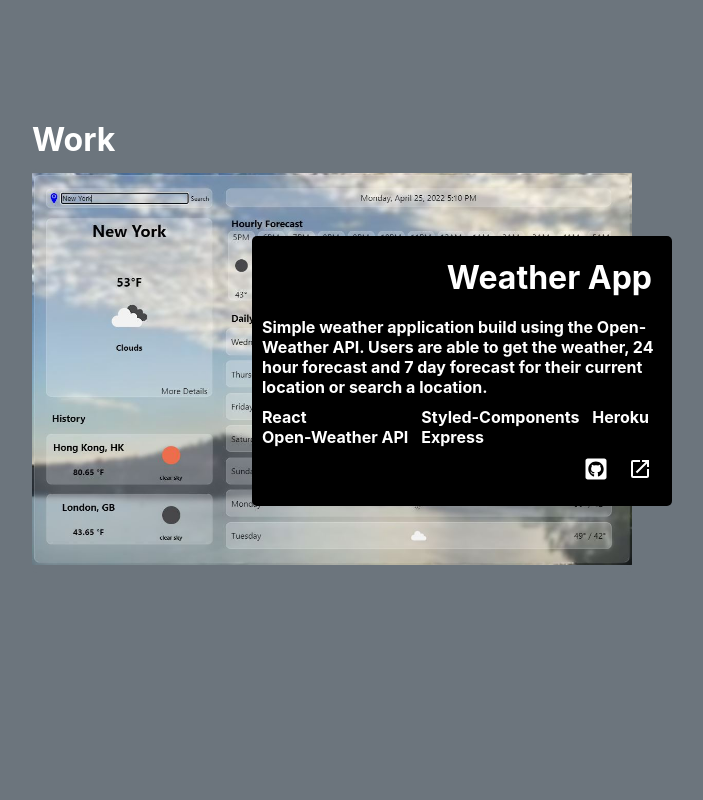
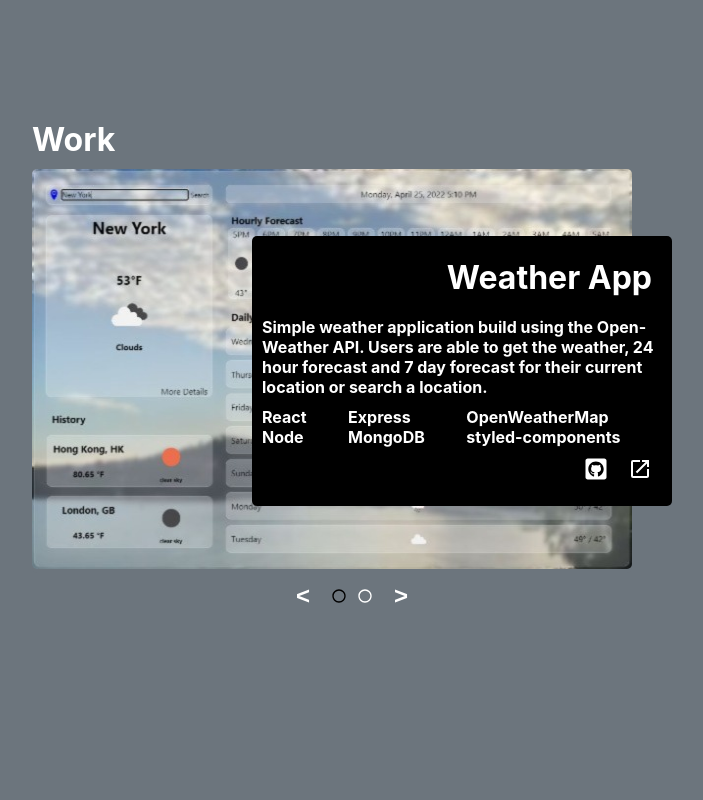
Before and after one commit to Frank-5850/Portfolio-2022, a React (Create React App) app: page / in a window 1280 px wide. Shown: the part 1680-2480 px from the top of the page, without its empty margins (288-991 px from the left). Built offline with nearby package versions, Linux system fonts and the light colour scheme.

Commit message:
feat(work): add carousel buttons to control which project is being displayed.

```diff
--- a/src/Nav/nav.styles.js
+++ b/src/Nav/nav.styles.js
@@ -6,6 +6,7 @@
   width: 100%;
   z-index: 2;
   border-bottom: 1px solid #e6e6e6;
+  padding-bottom: 5px;
 `;
 
 export const NavWrapper = styled.nav`
@@ -18,6 +19,7 @@
 export const NavGroup = styled.ul`
   display: flex;
   justify-content: space-between;
+  align-items: center;
   padding: 0.5rem;
   margin: 0;
 `;
@@ -32,7 +34,7 @@
   width: 60px;
   height: 60px;
   object-fit: contain;
-  border-radius: 5px;
+  border-radius: 4px;
 `;
 
 export const NavLink = styled.a`
--- a/src/Work/Work.js
+++ b/src/Work/Work.js
@@ -1,5 +1,6 @@
-import React from "react";
-import weather from "../assets/ProjectPhotos/Weather.JPG";
+import React, { useEffect, useState } from "react";
+import weather from "../assets/ProjectPhotos/weather.jpg";
+import eastBay from "../assets/ProjectPhotos/EastBay.jpg";
 import {
   WorkWrapper,
   WorkContainer,
@@ -16,50 +17,122 @@
   WorkLink,
   GithubIcon,
   WebsiteIcon,
+  CarouselController,
+  CarouselButton,
+  CurrentProjectIcon,
 } from "./Work.styles";
 
 const Work = () => {
+  const [project, setProject] = useState();
+  const [projects, setProjects] = useState([
+    {
+      name: "Weather App",
+      description:
+        "Simple weather application build using the Open-Weather API. Users are able to get the weather, 24 hour forecast and 7 day forecast for their current location or search a location.",
+      link: "https://glassmorphic-weather.herokuapp.com/home",
+      github: "https://github.com/Frank-5850/weather-react",
+      tech: [
+        "React",
+        "Node",
+        "Express",
+        "MongoDB",
+        "OpenWeatherMap",
+        "styled-components",
+      ],
+      photo: weather,
+    },
+    {
+      name: "East Bay Recorders",
+      description:
+        "East Bay Recorders is an intimate, vibey studio where real music gets made. I had the pleasure to modernize the front-end with Andrew Spivey.",
+      link: "eastbayrecorders.com",
+      github: "https://github.com/andrewjspivey/eastbay_recorders",
+      tech: [
+        "React",
+        "Node",
+        "styled-components",
+        "Material UI",
+        "React-Router",
+      ],
+      photo: eastBay,
+    },
+    // {
+    //   name: "East Bay Recorders",
+    //   description: "",
+    //   link: "eastbayrecorders.com",
+    //   github: "https://github.com/andrewjspivey/eastbay_recorders",
+    //   tech: [
+    //     "React",
+    //     "Node",
+    //     "styled-components",
+    //     "Material UI",
+    //     "React-Router",
+    //   ],
+    //   photo: eastBay,
+    // },
+  ]);
+
+  const [index, setIndex] = useState(0);
+
+  useEffect(() => {
+    setProject(projects[index]);
+  }, [index]);
+
+  const nextProject = () => {
+    if (index === projects.length - 1) {
+      setIndex(0);
+    } else {
+      setIndex(index + 1);
+    }
+  };
+
+  const prevProject = () => {
+    if (index === 0) {
+      setIndex(projects.length - 1);
+    } else {
+      setIndex(index - 1);
+    }
+  };
+
   return (
     <WorkWrapper id="work">
       <WorkContainer>
         <SectionTitle>Work</SectionTitle>
+        {project && (
           <WorkCarousel>
-          <PhotoLink
-            href="https://glassmorphic-weather.herokuapp.com/home"
-            target="_blank"
-          >
-            <WorkPhoto src={weather} />
+            <PhotoLink href={project.link} target="_blank">
+              <WorkPhoto src={project.photo} alt={project.name} />
             </PhotoLink>
             <WorkDetailContainer>
-            <WorkTitle>Weather App</WorkTitle>
-            <WorkDetail>
-              Simple weather application build using the Open-Weather API. Users
-              are able to get the weather, 24 hour forecast and 7 day forecast
-              for their current location or search a location.
-            </WorkDetail>
+              <WorkTitle>{project.name}</WorkTitle>
+              <WorkDetail>{project.description}</WorkDetail>
               <TechList>
-              <Tech>React</Tech>
-              <Tech>Open-Weather API</Tech>
-              <Tech>Styled-Components</Tech>
-              <Tech>Express</Tech>
-              <Tech>Heroku</Tech>
+                {project.tech.map((tech) => (
+                  <Tech key={tech}>{tech}</Tech>
+                ))}
               </TechList>
               <WorkLinkContainer>
-              <WorkLink
-                href="https://github.com/Frank-5850/weather-react"
-                target="_blank"
-              >
+                <WorkLink href={project.github} target="_blank">
                   <GithubIcon />
                 </WorkLink>
-              <WorkLink
-                href="https://glassmorphic-weather.herokuapp.com/home"
-                target="_blank"
-              >
+                <WorkLink href={project.link} target="_blank">
                   <WebsiteIcon />
                 </WorkLink>
               </WorkLinkContainer>
             </WorkDetailContainer>
           </WorkCarousel>
+        )}
+        <CarouselController>
+          <CarouselButton onClick={() => prevProject()}>{" < "}</CarouselButton>
+          {projects.map((project, i) => (
+            <CurrentProjectIcon
+              onClick={() => setIndex(i)}
+              fill={i === index ? "black" : "white"}
+              key={i}
+            />
+          ))}
+          <CarouselButton onClick={() => nextProject()}> > </CarouselButton>
+        </CarouselController>
       </WorkContainer>
     </WorkWrapper>
   );
--- a/src/Work/Work.styles.js
+++ b/src/Work/Work.styles.js
@@ -1,6 +1,7 @@
 import styled from "styled-components";
 import { FaGithubSquare } from "react-icons/fa";
 import { MdOpenInNew } from "react-icons/md";
+import { RiCheckboxBlankCircleLine } from "react-icons/ri";
 
 export const WorkWrapper = styled.div`
   display: flex;
@@ -36,7 +37,6 @@
 export const WorkPhoto = styled.img`
   width: 600px;
   height: 400px;
-  object-fit: contain;
   border-radius: 5px;
 `;
 
@@ -105,3 +105,25 @@
   margin: 0 5px;
   background-color: black;
 `;
+
+export const CarouselController = styled.div`
+  display: flex;
+  justify-content: center;
+  align-items: center;
+  padding: 0.5rem;
+  margin: 0;
+`;
+
+export const CarouselButton = styled.button`
+  color: white;
+  border: none;
+  font-size: 1.5em;
+  cursor: pointer;
+  margin: 0 10px;
+`;
+
+export const CurrentProjectIcon = styled(RiCheckboxBlankCircleLine)`
+  color: white;
+  margin: 0 5px;
+  cursor: pointer;
+`;
```
Also changed, not shown: src/assets/ProjectPhotos/EastBay.jpg (added), src/assets/ProjectPhotos/Weather.JPG. Lines whose indentation alone changed are shown as unchanged.
